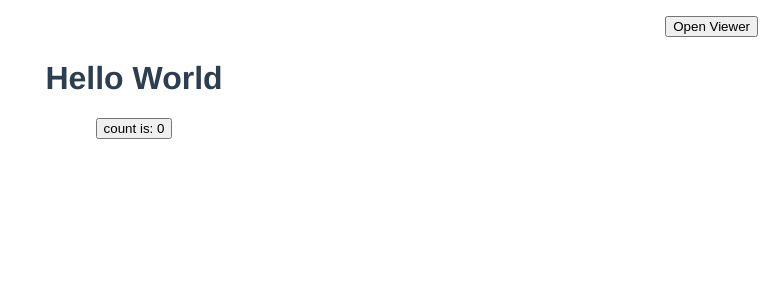
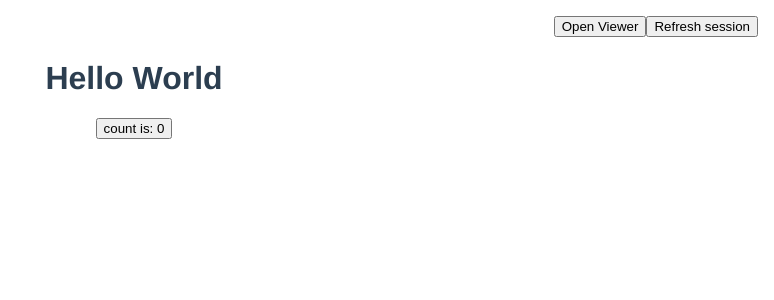
Before and after one commit to mhennoch/otep-clientside-poc-web, a Vue app: page /view/1 in a window 1280 px wide. Shown: the top 300 px of the page, without its empty margins (506-1280 px from the left). Built offline with nearby package versions, Linux system fonts and the light colour scheme; what @opentelemetry/core, @opentelemetry/exporter-trace-otlp-http, @opentelemetry/instrumentation, @opentelemetry/resources would draw is missing.

Commit message:
Refreshing session

```diff
--- a/example/App.vue
+++ b/example/App.vue
@@ -2,15 +2,22 @@
 // This starter template is using Vue 3 <script setup> SFCs
 // Check out https://v3.vuejs.org/api/sfc-script-setup.html#sfc-script-setup
 import HelloWorld from './components/HelloWorld.vue'
+import ExampleOtelBundle from './otel'
 
 function openViewer() {
   window.open('./viewer/', 'otel-viewer', 'width=960,height=720')
 }
+
+function refreshSession() {
+  ExampleOtelBundle.refreshSession();
+}
+
 </script>
 
 <template>
   <div class="viewer-container">
     <button @click="openViewer">Open Viewer</button>
+    <button @click="refreshSession">Refresh session</button>
   </div>
   <HelloWorld msg="Hello World" />
 </template>
--- a/example/otel.ts
+++ b/example/otel.ts
@@ -2,3 +2,5 @@
 import ExampleOtelBundle from '../src/index';
 
 ExampleOtelBundle.init();
+
+export default ExampleOtelBundle;
--- a/src/index.ts
+++ b/src/index.ts
@@ -17,23 +17,40 @@ import OTLPLocalStorgeTraceExporter from "./local-storage-exporter/OTLPLocalStor
 import { DocumentLoadInstrumentation } from "./instrumentations/document-load";
 import { UserInteractionInstrumentation } from "./instrumentations/user-interaction";
 
-export default class ExampleOtelBundle {
-  static init() {
+function getResourceWithNewSession() {
+  const idGenerator : IdGenerator = new RandomIdGenerator();
+  let resourceAttributes : ResourceAttributes = {
+    sessionId: idGenerator.generateTraceId()
+  }
+  console.log('New sessionId: ', resourceAttributes.sessionId);
+  return new Resource(resourceAttributes)
+}
+export interface OtelWebType {
+  traceProvider?: WebTracerProvider;
+  refreshSession: () => void
+  init: () => void;
+}
+
+export const ExampleOtelBundle: OtelWebType = {
+  refreshSession: function() {
+    const newResource = this.traceProvider?.resource.merge( getResourceWithNewSession() );
+    // @ts-ignore
+    this.traceProvider.resource = newResource;
+    // @ts-ignore
+    this.traceProvider._config.resource = newResource;
+    // @ts-ignore
+    this.traceProvider._tracers.forEach( tracer => {
+      tracer.resource = newResource;
+    })
+  },
+  init: function() {
     diag.setLogger(new DiagConsoleLogger());
 
-    const idGenerator : IdGenerator = new RandomIdGenerator();
-
-    let resourceAttributes : ResourceAttributes = {
-      sessionId: idGenerator.generateTraceId()
-    }
-
-    const resource = new Resource(resourceAttributes)
-
+    const resource = getResourceWithNewSession();
     const traceProvider = new WebTracerProvider({resource});
     traceProvider.addSpanProcessor(new SimpleSpanProcessor(new ConsoleSpanExporter()));
     traceProvider.addSpanProcessor(new BatchSpanProcessor(new OTLPLocalStorgeTraceExporter()));
     traceProvider.register();
-
 
     const logProcessor = new SimpleLogProcessor(new ConsoleLogExporter());
     const logProvider = new LogEmitterProvider();
@@ -46,5 +63,10 @@ export default class ExampleOtelBundle {
         new UserInteractionInstrumentation(),
       ]
     });
+
+    this.traceProvider = traceProvider;
   }
+
 }
+
+export default ExampleOtelBundle;
--- a/src/instrumentations/document-load/instrumentation.ts
+++ b/src/instrumentations/document-load/instrumentation.ts
@@ -40,7 +40,7 @@ import {
   addSpanPerformancePaintEvents,
   getPerformanceNavigationEntries,
 } from './utils';
-import { LogEmitter } from '../../logs-api';
+import { LogEmitter, logs } from '../../logs-api';
 
 const VERSION = '0.0.0';
 
--- a/src/local-storage-exporter/storage.ts
+++ b/src/local-storage-exporter/storage.ts
@@ -19,6 +19,7 @@ export function storeRequest(request: RequestType) {
           sessionId = sessionIdAttr.value.stringValue;
         }
       }
+      console.log('Storing data: ', sessionId)
       storeData('spans', sessionId, resourceSpans)
     });
   }
```
